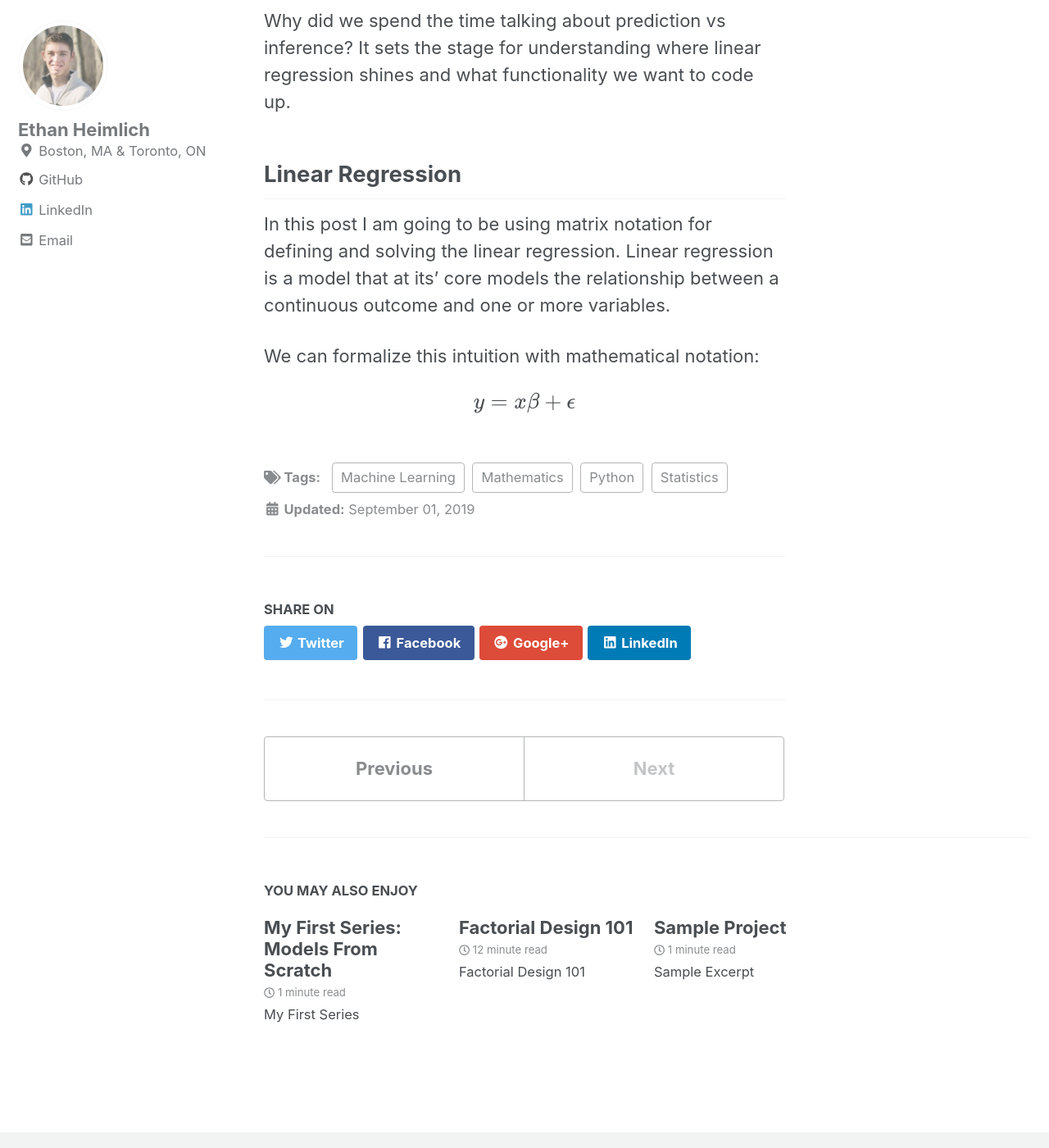
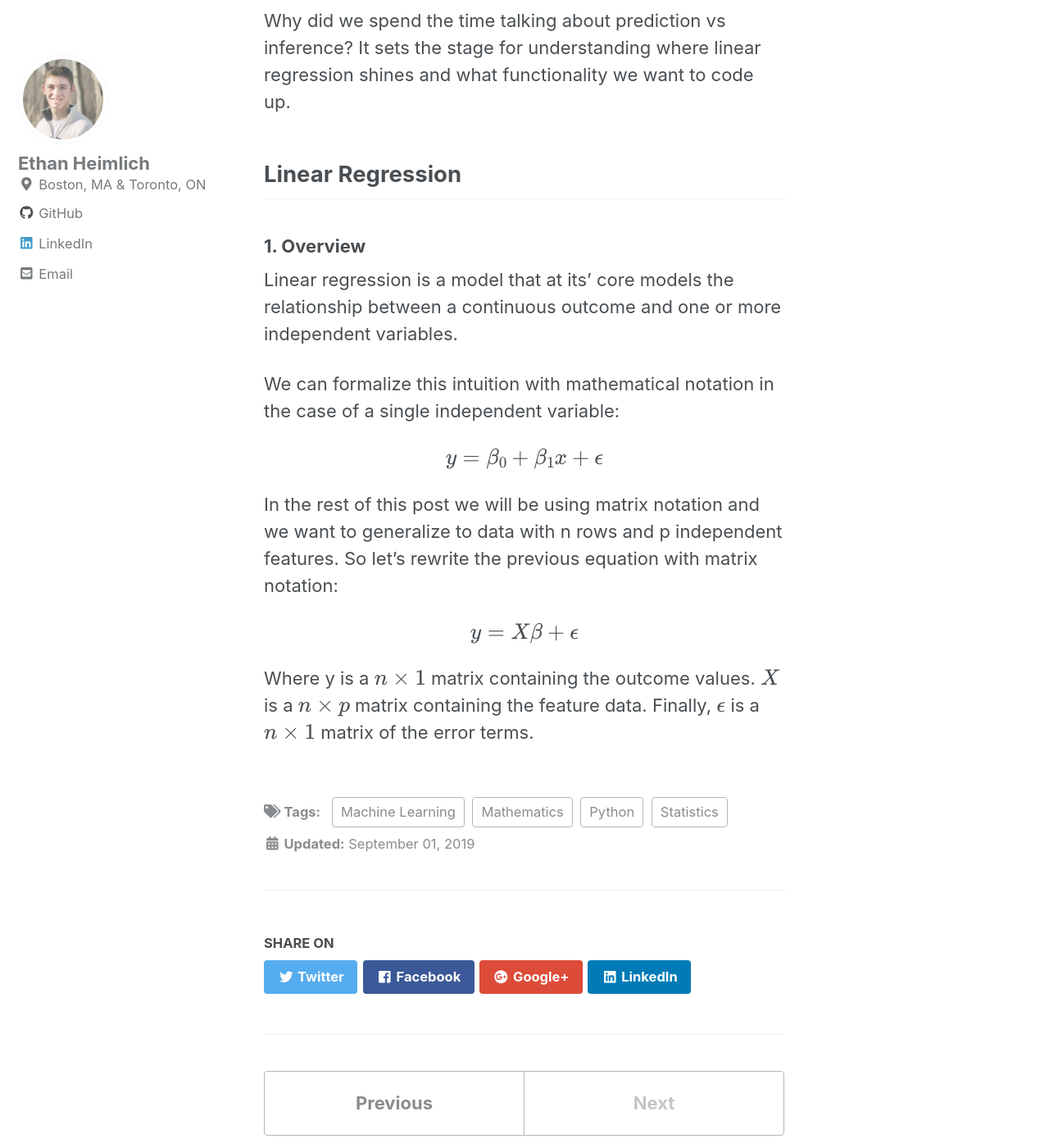
Before and after one commit to eheimlich/eheimlich.github.io, a Jekyll site: the page built from _posts/2019-09-01-models-from-scratch-part-1.md, in a window 1280 px wide and 1400 px high, scrolled down 2204 px. Shown: the whole window at 82% size. Built offline with Jekyll 4.4.1, drawn with Linux system fonts in a browser that asks for light colours; cached includes are drawn as plain includes; nearby versions of some CDN libraries; formulas are drawn with MathJax 3; some of the changed text lies outside the part shown.

Commit message:
Started linear regression section

```diff
--- a/_posts/2019-09-01-models-from-scratch-part-1.md
+++ b/_posts/2019-09-01-models-from-scratch-part-1.md
@@ -35,9 +35,15 @@ shines and what functionality we want to code up.
 
 ## Linear Regression
 
-In this post I am going to be using matrix notation for defining and solving the linear regression. Linear regression is a model
-that at its' core models the relationship between a continuous outcome and one or more variables.
+### 1. Overview
+Linear regression is a model that at its' core models the relationship between a continuous outcome and one or more independent variables.
 
-We can formalize this intuition with mathematical notation:
+We can formalize this intuition with mathematical notation in the case of a single independent variable:
 
-$$ y = x \beta + \epsilon $$
+$$ y = \beta_0 + \beta_1 x + \epsilon $$
+
+In the rest of this post we will be using matrix notation and we want to generalize to data with n rows and p independent features. So let's rewrite the previous equation with matrix notation:
+
+$$ y = X \beta + \epsilon $$
+
+Where y is a $$ n \times 1 $$ matrix containing the outcome values. $$ X $$ is a $$n \times p $$ matrix containing the feature data. Finally, $$\epsilon$$ is a $$n \times 1 $$ matrix of the error terms.
```
